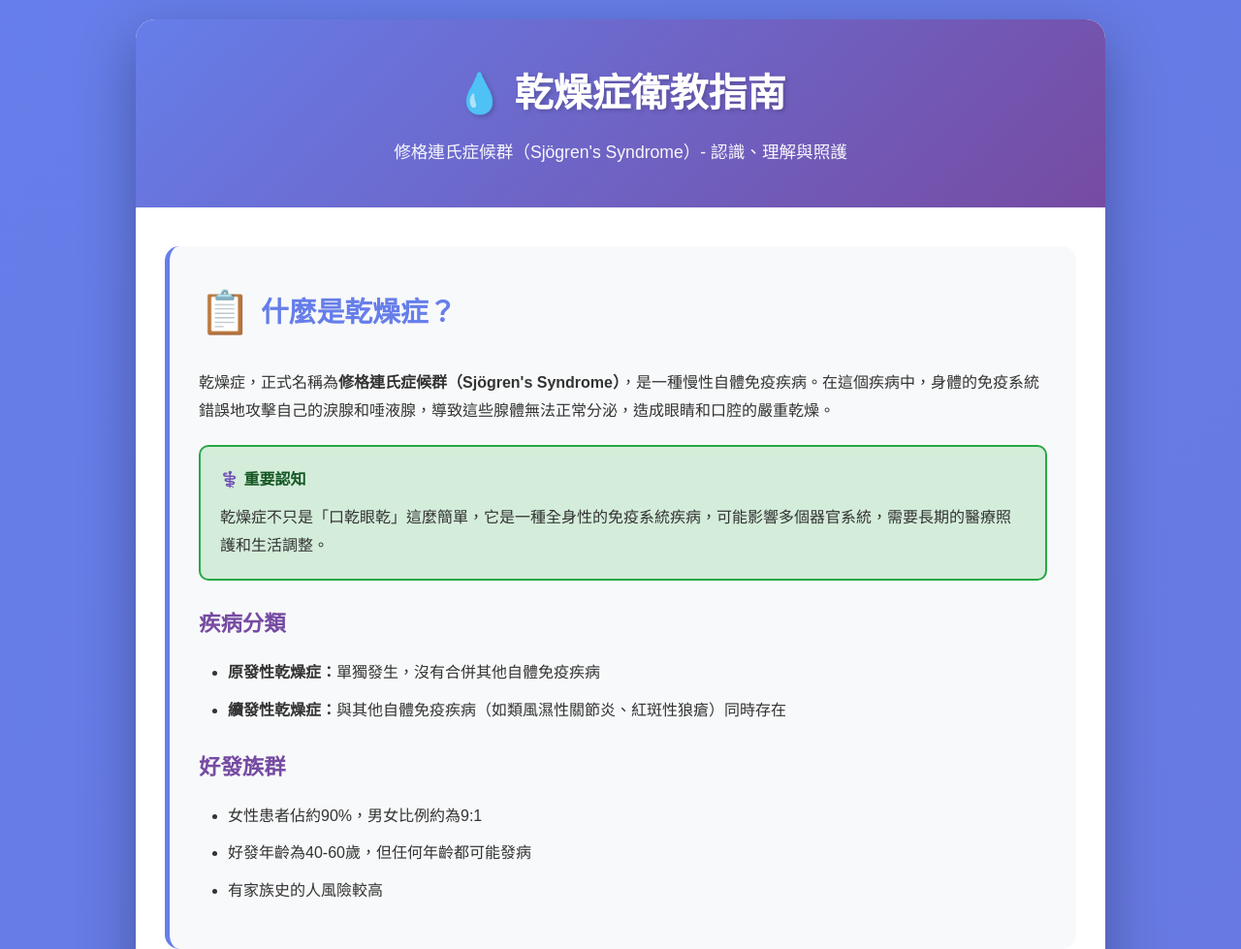
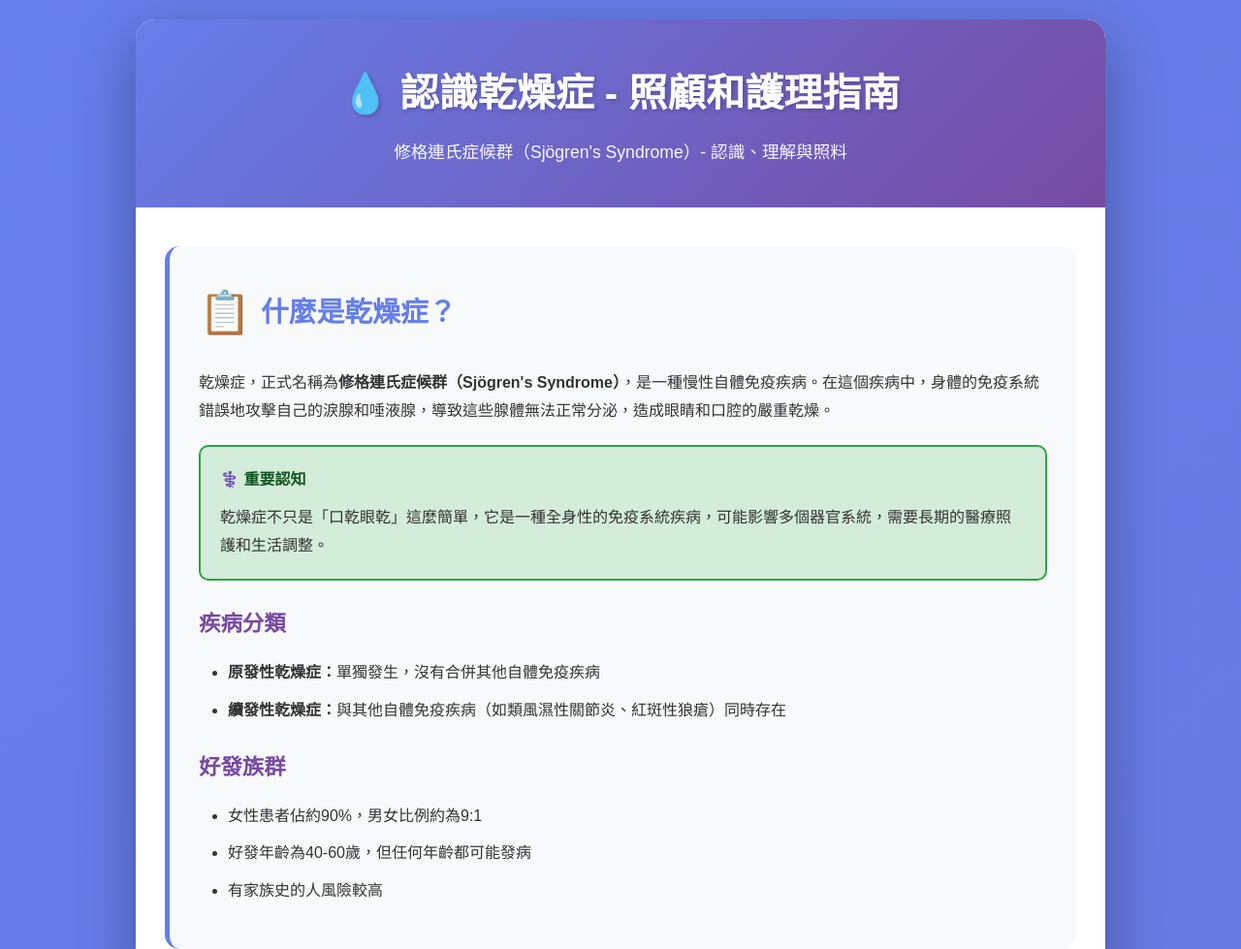
Before and after one commit to billionkmstudio/sjogrens-syndrome-guide, a plain HTML site: page Index.html in a window 1280 px wide. Shown: the top 979 px of the page at 97% size. Drawn offline with Linux system fonts and the light colour scheme.

Commit message:
Add files via upload
revised

```diff
--- a/Index.html
+++ b/Index.html
@@ -228,8 +228,8 @@
 <body>
     <div class="container">
         <header>
-            <h1>💧 乾燥症衛教指南</h1>
-            <p>修格連氏症候群（Sjögren's Syndrome）- 認識、理解與照護</p>
+            <h1>💧 認識乾燥症 - 照顧和護理指南</h1>
+            <p>修格連氏症候群（Sjögren's Syndrome）- 認識、理解與照料</p>
         </header>
 
         <div class="content">
```
